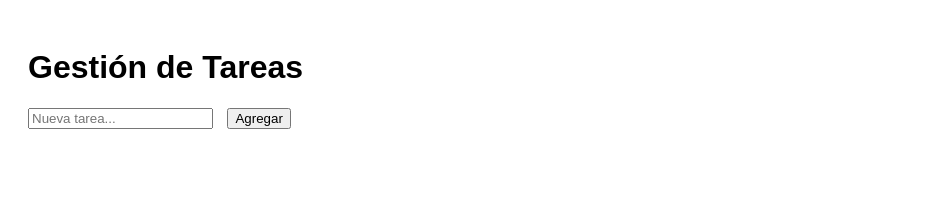
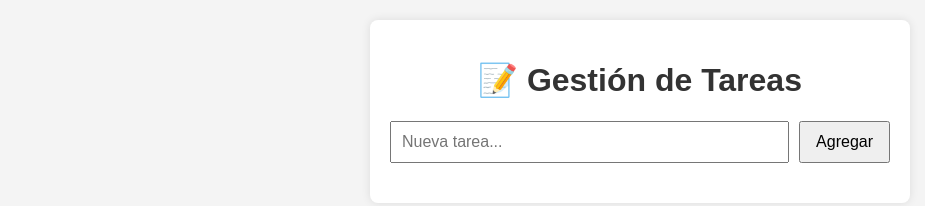
Before and after one commit to estefSolis/todo-app, a plain HTML site: page frontend/index.html in a window 1280 px wide. Shown: the whole page, without its empty margins (0-925 px from the left). Drawn offline with Linux system fonts and the light colour scheme; no server answers.

Commit message:
Modificando diseño

```diff
--- a/frontend/index.html
+++ b/frontend/index.html
@@ -6,10 +6,14 @@
   <link rel="stylesheet" href="styles.css" />
 </head>
 <body>
-  <h1>Gestión de Tareas</h1>
-  <input id="new-task" placeholder="Nueva tarea..." />
-  <button onclick="addTask()">Agregar</button>
-  <ul id="task-list"></ul>
+  <div class="container">
+    <h1>📝 Gestión de Tareas</h1>
+    <div class="input-group">
+      <input id="new-task" placeholder="Nueva tarea..." />
+      <button onclick="addTask()">Agregar</button>
+    </div>
+    <ul id="task-list"></ul>
+  </div>
   <script src="script.js"></script>
 </body>
 </html>
--- a/frontend/styles.css
+++ b/frontend/styles.css
@@ -1,11 +1,63 @@
 body {
-  font-family: sans-serif;
+  font-family: Arial, sans-serif;
+  background-color: #f4f4f4;
+  margin: 0;
   padding: 20px;
 }
-.completed {
+
+.container {
+  max-width: 500px;
+  margin: auto;
+  background: white;
+  padding: 20px;
+  border-radius: 8px;
+  box-shadow: 0 0 10px rgba(0,0,0,0.1);
+}
+
+h1 {
+  text-align: center;
+  color: #333;
+}
+
+.input-group {
+  display: flex;
+  gap: 10px;
+  margin-bottom: 20px;
+}
+
+input {
+  flex: 1;
+  padding: 10px;
+  font-size: 16px;
+}
+
+button {
+  padding: 10px 15px;
+  font-size: 16px;
+  cursor: pointer;
+}
+
+ul {
+  list-style: none;
+  padding: 0;
+}
+
+li {
+  background: #eee;
+  margin-bottom: 10px;
+  padding: 10px;
+  border-radius: 5px;
+  display: flex;
+  justify-content: space-between;
+  align-items: center;
+}
+
+li.completed {
   text-decoration: line-through;
-  opacity: 0.6;
+  color: #888;
+  background: #d4ffd4;
 }
-button {
+
+li button {
   margin-left: 10px;
 }
```
